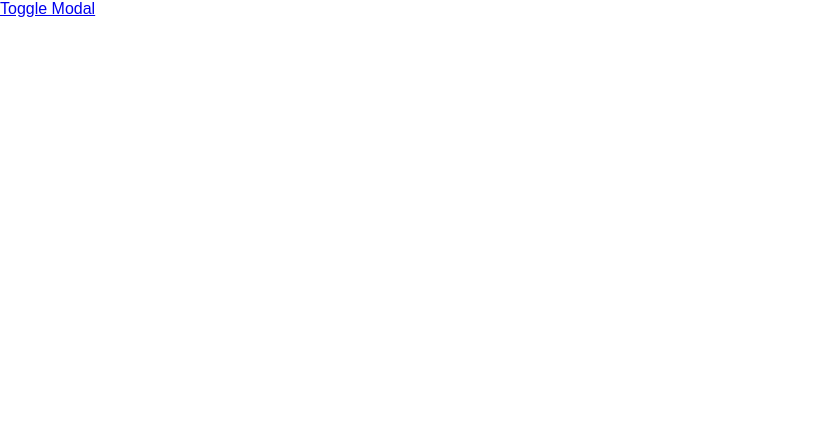
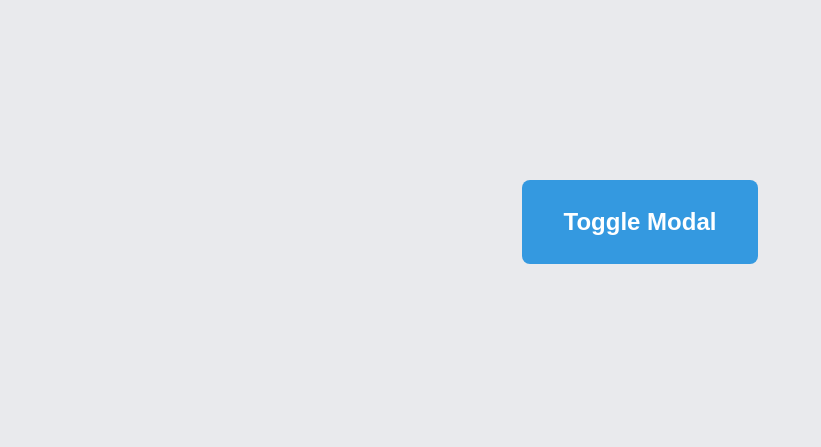
Before and after one commit to cujojp/image-modal, a website: page index.html in a window 1280 px wide. Shown: the whole page, without its empty margins (0-821 px from the left). Drawn offline with Linux system fonts and the light colour scheme.

Commit message:
changing class names -- polish, and various fixes

```diff
--- a/index.html
+++ b/index.html
@@ -14,11 +14,12 @@
 
     <section class="container">
 
-      <a href="#TOGGLE" class="modal-toggle" data-trigger="inline-modal">
+      <div class="row row--text-center">
+        <a href="#TOGGLE" class="btn btn--large btn--fill-blue modal-toggle">
           Toggle Modal
         </a>
 
-      <div class="modal modal-wrapper modal--disabled" id="inline-modal">
+        <div class="modal modal-wrapper modal--disabled">
           <div class="modal__inner">
             <div class="carousel-wrapper">
               <div class="carousel"></div>
@@ -41,6 +42,7 @@
             </div>
           </div>
         </div>
+      </div>
     </section>
 
     <script type="text/javascript"> app = { _Modules : {} }; </script>
--- a/public/js/modules/carousel/index.js
+++ b/public/js/modules/carousel/index.js
@@ -140,7 +140,7 @@
   /** @enum {string} */
   Carousel.Data = {
     FLICKR_API: 'https://api.flickr.com/services/rest/?method=flickr.photosets.getPhotos&api_key=0e3c9488e9e921a3f5de479c26605293&photoset_id=72157626579923453&format=json&nojsoncallback=1',
-    IMAGE_URI: 'https://farm{farm-id}.staticflickr.com/{server-id}/{id}_{secret}.jpg',
+    IMAGE_URI: 'https://farm{farm-id}.staticflickr.com/{server-id}/{id}_{secret}_b.jpg',
   };
 
   /**
@@ -363,7 +363,6 @@
     this._currentSlideIndex = index;
   };
 
-
   /**
    * _getPossibleIndex
    * Returns the next possible index of the carousel.
--- a/public/js/modules/modal/index.js
+++ b/public/js/modules/modal/index.js
@@ -113,7 +113,7 @@
     APP: 'app',
     TOGGLE: 'modal-toggle',
     BASE: 'modal',
-    OVERLAY:'modal-overlay',
+    OVERLAY:'modal__overlay',
     MODAL_INNER:'modal__inner',
     WRAP: 'modal--wrapper',
     DISABLED: 'modal--disabled',
--- /dev/null
+++ b/public/sass/base/_main.scss
@@ -0,0 +1,23 @@
+body {
+  margin: 0;
+  font-family: Arial,Helvetica,sans-serif;
+  font-size: 14px;
+  line-height: 12px;
+  background-color: #e9eaed;
+  color: #141823;
+}
+
+.container {
+  padding: 180px 0;
+  margin: 0 auto;
+  max-width: 960px;
+  width: 100%;
+}
+
+.row {
+  padding: 0 25px;
+}
+
+.row--text-center {
+  text-align: center;
+}
--- a/public/sass/base/_variables.scss
+++ b/public/sass/base/_variables.scss
@@ -19,7 +19,7 @@ $h4_margin: 1.33em 0 !default;
 $h5_margin: 1.67em 0 !default;
 $h6_margin: 2.33em 0 !default;
 
-$background: #fff !default;
+$background: #e9eaed !default;
 $color: #000 !default;
 
 $black: rgb(0, 0, 0);
--- a/public/sass/main.scss
+++ b/public/sass/main.scss
@@ -1,6 +1,7 @@
 // Base
 @import "base/_variables";
 @import "base/_normalize";
+@import "base/_main";
 
 // Components
 @import "modules/_buttons";
--- a/public/sass/modules/_buttons.scss
+++ b/public/sass/modules/_buttons.scss
@@ -0,0 +1,26 @@
+.btn {
+  position: relative;
+  display: inline-block;
+  text-decoration: none;
+  color: #3499e0;
+  line-height: 28px;
+  border-radius: 3px;
+  transition: background 200ms ease-in;
+}
+
+.btn--large {
+  line-height: 84px;
+  padding: 0 42px;
+  font-weight: bold;
+  font-size: 24px;
+  border-radius: 8px;
+}
+
+.btn--fill-blue {
+  background: #3499e0;
+  color: $white;
+
+  &:hover {
+    background: #1e7fc3;
+  }
+}
--- a/public/sass/modules/_carousel.scss
+++ b/public/sass/modules/_carousel.scss
@@ -43,7 +43,7 @@
   bottom: 0;
   width: 100%;
   height: 40px;
-  padding: 10px;
+  padding: 14px 0;
   background: rgba($black, .5);
   box-sizing: border-box;
   text-align: center;
@@ -78,6 +78,7 @@
 
   .pagination--disabled {
     opacity: 0;
+    visibility: hidden;
   }
 
   .pagination--prev {
--- a/public/sass/modules/_modal.scss
+++ b/public/sass/modules/_modal.scss
@@ -16,13 +16,14 @@
   max-height: 100%;
   margin: 0;
   z-index: 120;
+  background: $black;
 }
 
 .modal.modal--disabled {
   display: none;
 }
 
-.modal-overlay {
+.modal__overlay {
   position: fixed;
   top: 0;
   left: 0;
```
Also changed, not shown: public/stylesheets/main.css. Lines whose indentation alone changed are shown as unchanged.
